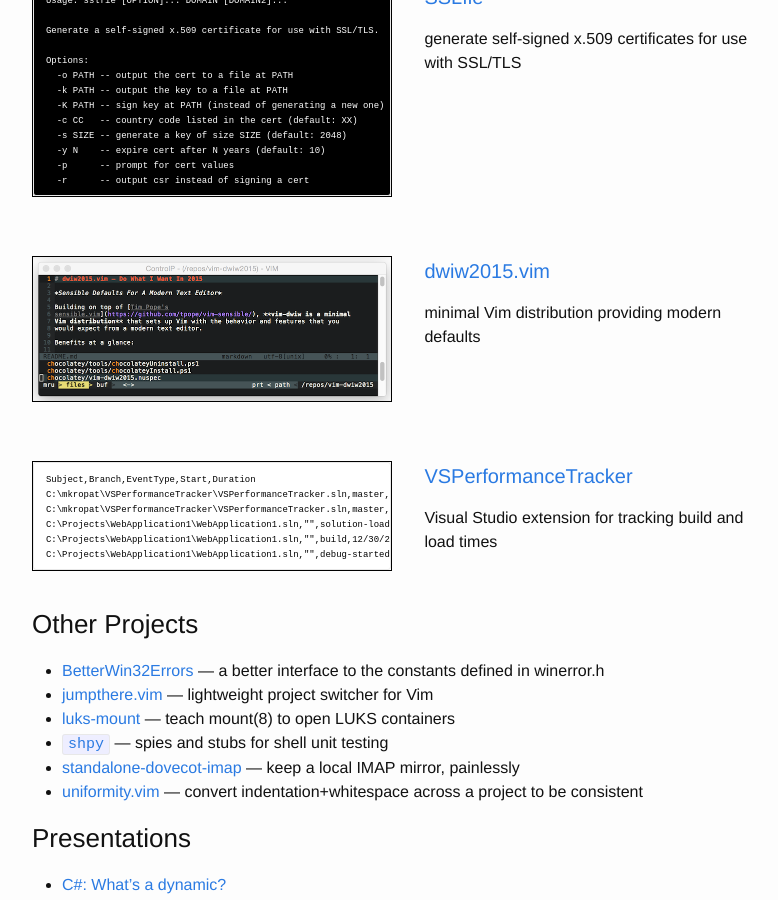
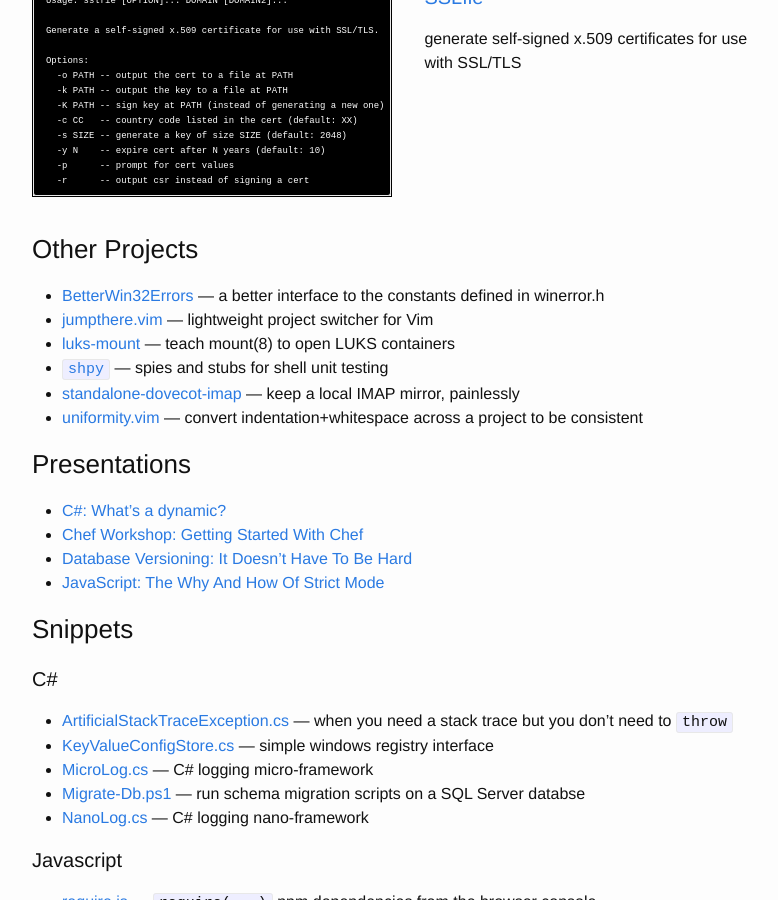
Before and after one commit to mkropat/mkropat.github.io, a Jekyll site: the page built from index.md, in a window 1280 px wide and 900 px high, scrolled down 1860 px. Shown: the whole window, without its empty margins (238-1016 px from the left). Built offline with Jekyll 4.4.1, drawn with Linux system fonts in a browser that asks for light colours.

Commit message:
Retire dwiw2015.vim, VSPerformanceTracker

```diff
--- a/index.md
+++ b/index.md
@@ -140,33 +140,6 @@
   </div>
 </div>
 
-<div class="portfolio-entry">
-  <div class="portfolio-feature">
-    <a href="https://github.com/mkropat/vim-dwiw2015"><img src="assets/index/dwiw2015.png"/></a>
-  </div>
-  <div class="portfolio-description">
-    <h4><a href="https://github.com/mkropat/vim-dwiw2015">dwiw2015.vim</a></h4>
-    <p>minimal Vim distribution providing modern defaults</p>
-  </div>
-</div>
-
-<div class="portfolio-entry">
-  <div class="portfolio-feature">
-    <a href="https://github.com/mkropat/VSPerformanceTracker">
-      <pre><code>Subject,Branch,EventType,Start,Duration
-C:\mkropat\VSPerformanceTracker\VSPerformanceTracker.sln,master,solution-load,12/30/2014 10:05:25 AM,00:00:06.6721816
-C:\mkropat\VSPerformanceTracker\VSPerformanceTracker.sln,master,build,12/30/2014 1:03:00 PM,00:00:00.1650973
-C:\Projects\WebApplication1\WebApplication1.sln,"",solution-load,12/30/2014 1:08:17 PM,00:00:03.2236001
-C:\Projects\WebApplication1\WebApplication1.sln,"",build,12/30/2014 1:08:32 PM,00:00:00.1369996
-C:\Projects\WebApplication1\WebApplication1.sln,"",debug-started,12/30/2014 1:08:33 PM,00:00:04.7151503</code></pre>
-    </a>
-  </div>
-  <div class="portfolio-description">
-    <h4><a href="https://github.com/mkropat/VSPerformanceTracker">VSPerformanceTracker</a></h4>
-    <p>Visual Studio extension for tracking build and load times</p>
-  </div>
-</div>
-
 </div>
 
 ### Other Projects
```
